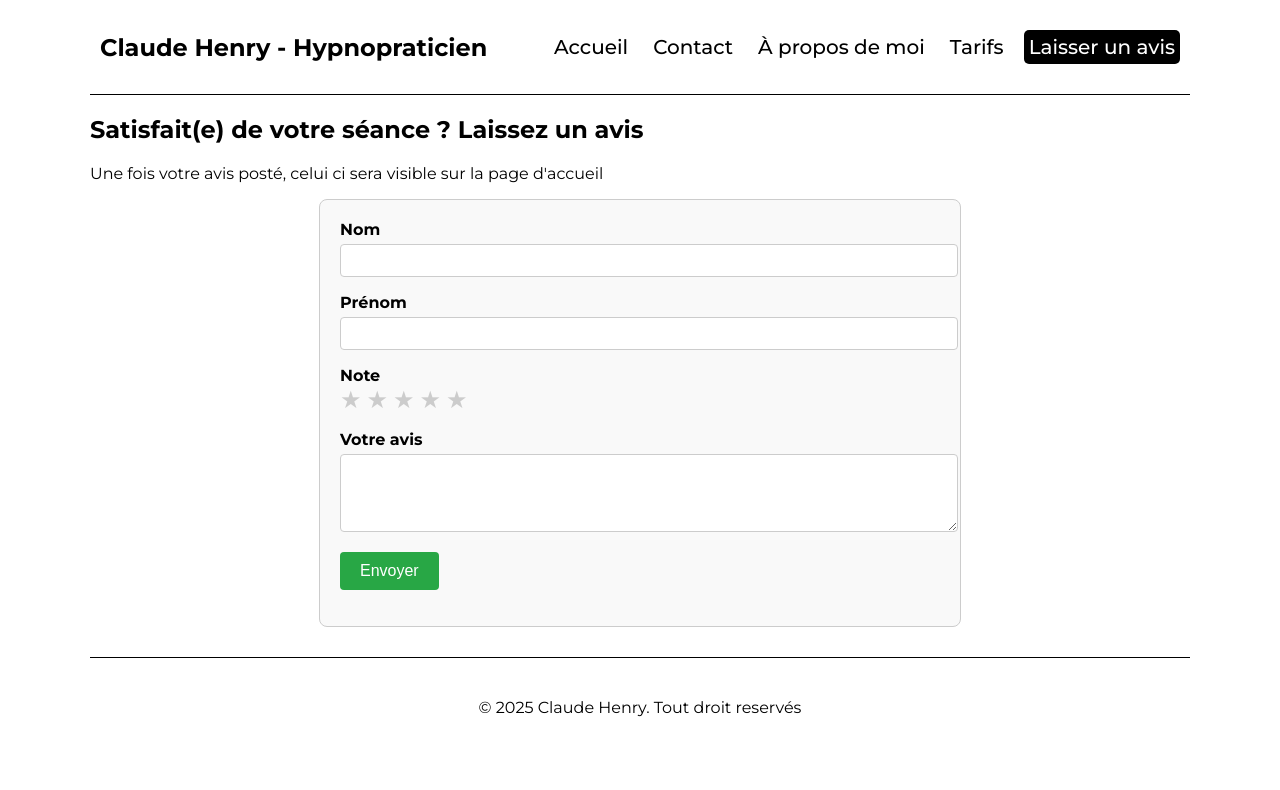
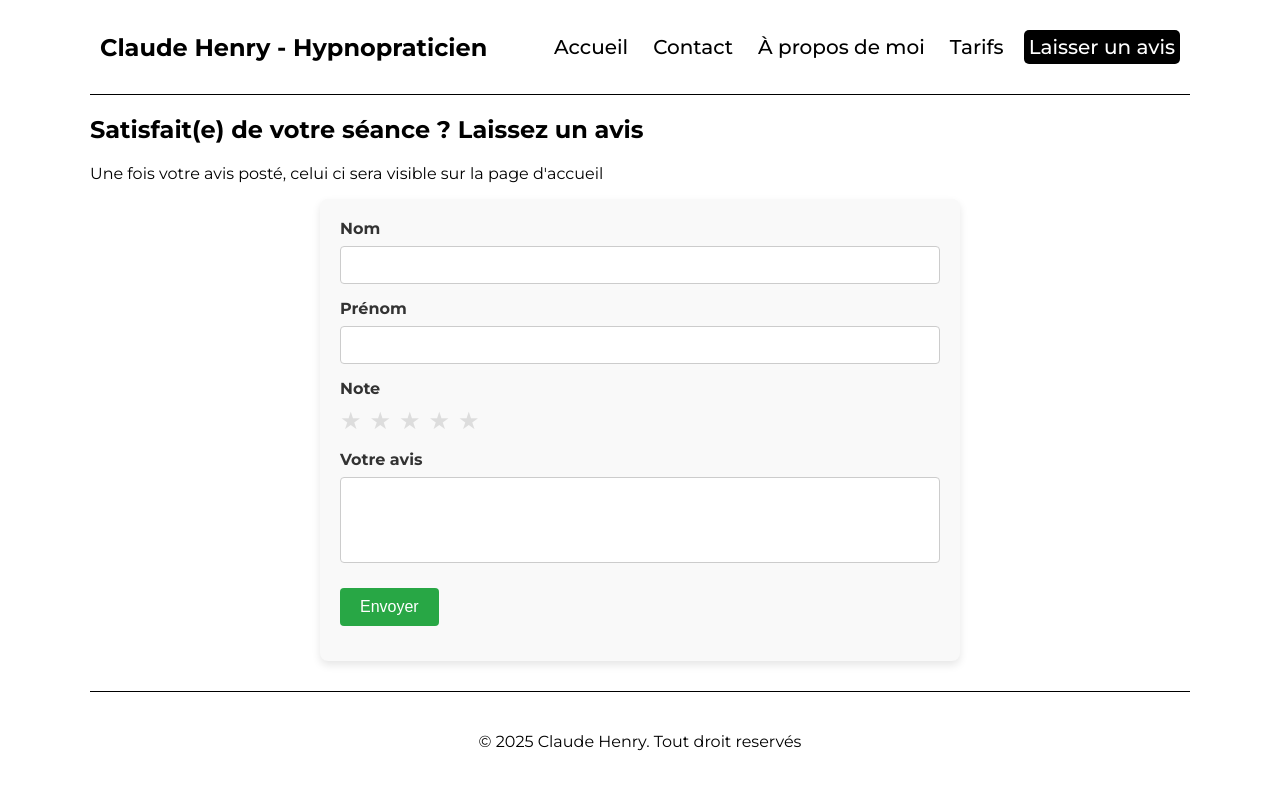
Before and after one commit to Wesleydu29/Claude_Henry, a React (Create React App) app: page /Avis in a window 1280 px wide. Shown: the top 790 px of the page. Built offline with nearby package versions, Linux system fonts and the light colour scheme.

Commit message:
amélioration du rendu du formulaire

```diff
--- a/src/style/AvisForm.scss
+++ b/src/style/AvisForm.scss
@@ -1,56 +1,74 @@
-
 .formulaire-avis {
+    display: flex;
+    flex-direction: column;
+    align-items: center;
     max-width: 600px;
     margin: 0 auto;
     padding: 20px;
-    border: 1px solid #ccc;
+    background: #f9f9f9;
     border-radius: 8px;
-    background-color: #f9f9f9;
+    box-shadow: 0 4px 8px rgba(0, 0, 0, 0.1);
 
     .form-group {
-        margin-bottom: 1rem;
+      display: flex;
+      flex-direction: column;
+      width: 100%;
+      margin-bottom: 15px;
 
       label {
-            display: block;
+        margin-bottom: 8px;
         font-weight: bold;
+        color: #333;
       }
 
       input,
       textarea {
+        padding: 10px;
+        border: 1px solid #ccc;
+        border-radius: 4px;
         width: 100%;
-            padding: 8px;
-            margin-top: 5px;
-            border-radius: 4px;
-            border: 1px solid #ccc;
+        box-sizing: border-box;
+        font-size: 14px;
+
+        &:focus {
+          border-color: #007bff;
+          outline: none;
+        }
       }
 
-        button {
+      textarea {
+        resize: none;
+      }
+
+      .stars {
+        display: flex;
+        gap: 8px;
+
+        .star {
+          font-size: 24px;
+          cursor: pointer;
+          color: #ddd;
+
+          &.selected {
+            color: #ffc107;
+          }
+        }
+      }
+    }
+
+    button[type="submit"] {
+      background: #28a745;
+      color: #fff;
       padding: 10px 20px;
-            background-color: #28a745;
-            color: white;
       border: none;
       border-radius: 4px;
       cursor: pointer;
       font-size: 16px;
+      margin-top: 10px;
+      width: fit-content;
 
       &:hover {
-                background-color: #218838;
+        background: #218838;
       }
     }
 }
-
-    .stars {
-        display: flex;
-        gap: 5px;
-        cursor: pointer;
-
-        .star {
-            font-size: 24px;
-            color: #ccc;
-
-            &.selected {
-                color: gold;
-            }
-        }
-    }
-}
--- a/src/style/Infos.scss
+++ b/src/style/Infos.scss
@@ -25,7 +25,9 @@
         .opening {
             width: 100%;
             display: flex;
-            justify-content: space-between;
+            flex-direction: column;
+            align-items: center;
+            gap: 20px;
             @media (max-width: 768px) {
                 flex-direction: column;
                 align-items: center;
```
Lines whose indentation alone changed are shown as unchanged.
